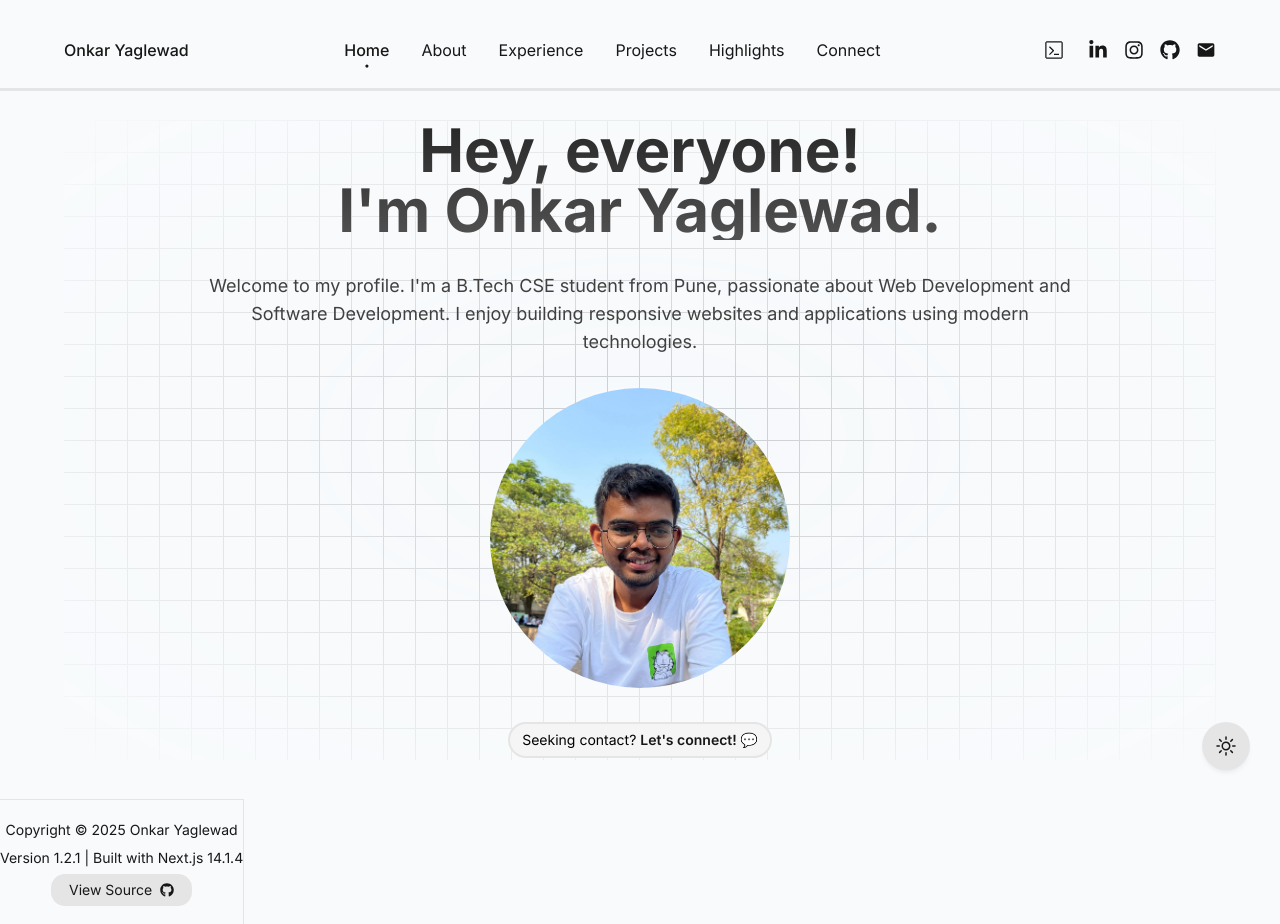
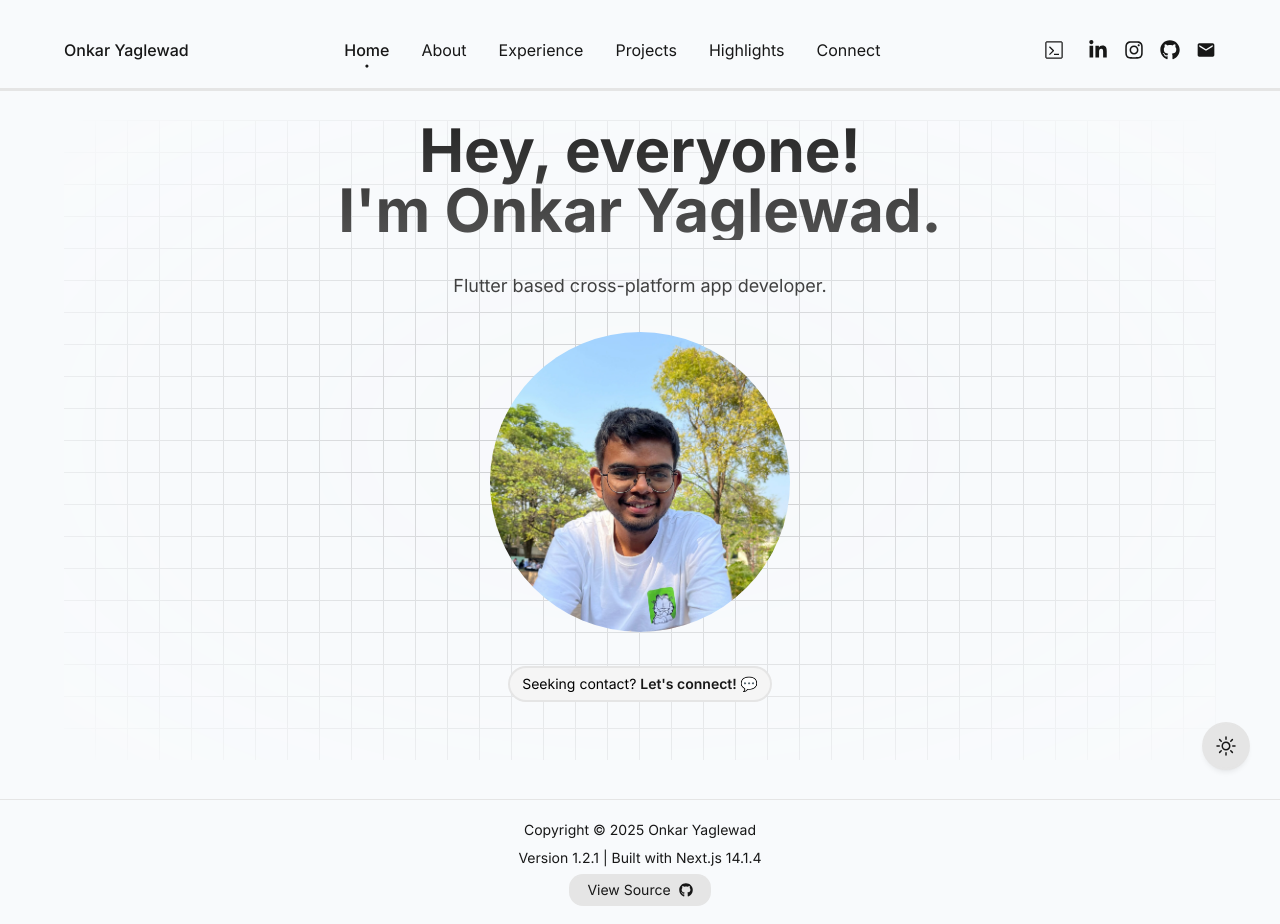
Before and after one commit to once-human/onkaryaglewad.in, a Next.js app: page / in a window 1280 px wide. Built offline with nearby package versions, Linux system fonts and the light colour scheme.

Commit message:
homepage udpate

```diff
--- a/src/app/layout.tsx
+++ b/src/app/layout.tsx
@@ -28,17 +28,15 @@
           disableTransitionOnChange
         >
           <TerminalProvider>
-            <div className="relative flex flex-col h-screen">
+            <div className="relative flex flex-col min-h-screen">
               <NavBar />
               <main className="py-6 pb-5 md:pb-10 mt-20 md:mt-24 xs:mx-6 sm:mx-12 md:mx-16 flex-grow">
                 {children}
               </main>
               <ThemeSwitcher />
-              <div className="hidden md:flex">
-                <Footer />
-              </div>
-              <TerminalView />
+              <Footer />
             </div>
+            <TerminalView />
             <Analytics />
             <SpeedInsights />
           </TerminalProvider>
--- a/src/app/page.tsx
+++ b/src/app/page.tsx
@@ -35,9 +35,7 @@
           I&apos;m Onkar Yaglewad.
         </h1>
         <p className="mt-8 font-normal text-base md:text-lg textTertiaryTheme max-w-4xl text-center mx-auto px-4 md:px-0">
-          Welcome to my profile. I&apos;m a B.Tech CSE student from Pune, passionate about
-          Web Development and Software Development. I enjoy building responsive websites
-          and applications using modern technologies.
+          Flutter based cross-platform app developer.
         </p>
         <ProfilePicture isMobile={false} />
         <ProfilePicture isMobile={true} />
```
